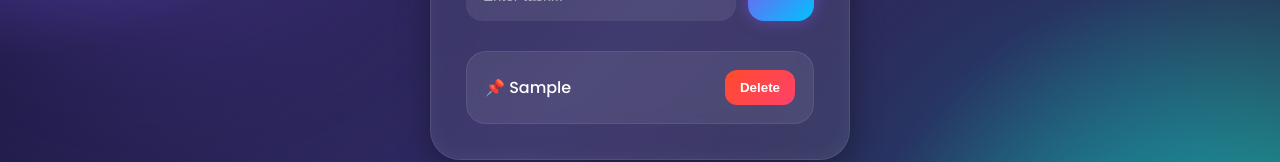
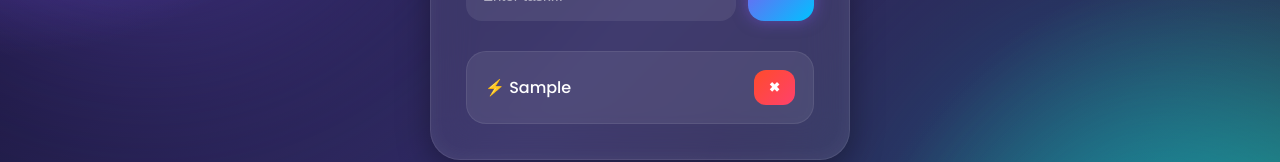
Before and after one commit to panvithachowdary/todo-app, a React (Vite) app: page / in a window 1280 px wide. Both pictures are taken after typing "Sample" into the empty fields and a click on the button "Add". Shown: the part 397-559 px from the top of the page. Built offline with nearby package versions, Linux system fonts and the light colour scheme.

Commit message:
Update TodoItem.jsx

```diff
--- a/src/components/TodoItem.jsx
+++ b/src/components/TodoItem.jsx
@@ -5,12 +5,12 @@ function TodoItem({ todo, toggleTodo, deleteTodo }) {
         className={todo.completed ? "done" : ""}
         onClick={() => toggleTodo(todo.id)}
       >
-        {todo.completed ? "✅ " : "📌 "}
+        {todo.completed ? "✔️ " : "⚡ "}
         {todo.text}
       </span>
 
       <button onClick={() => deleteTodo(todo.id)}>
-        Delete
+        ✖
       </button>
     </div>
   );
```
